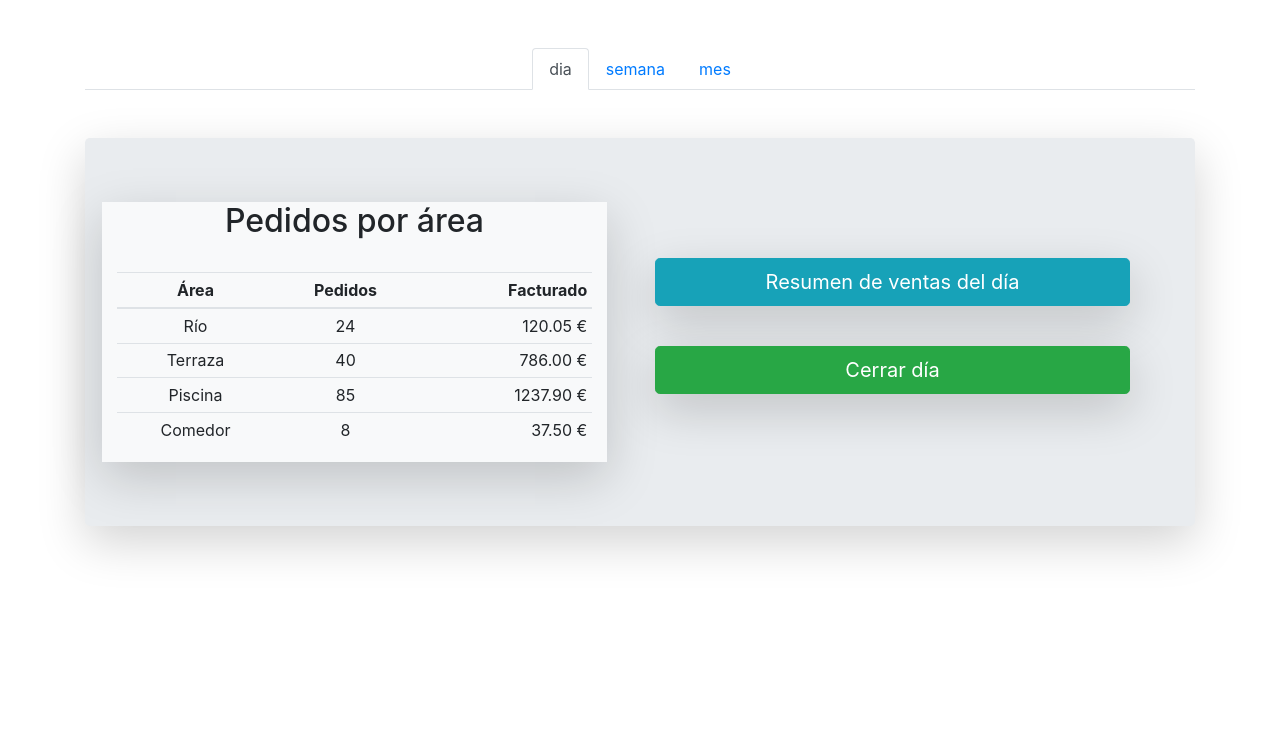
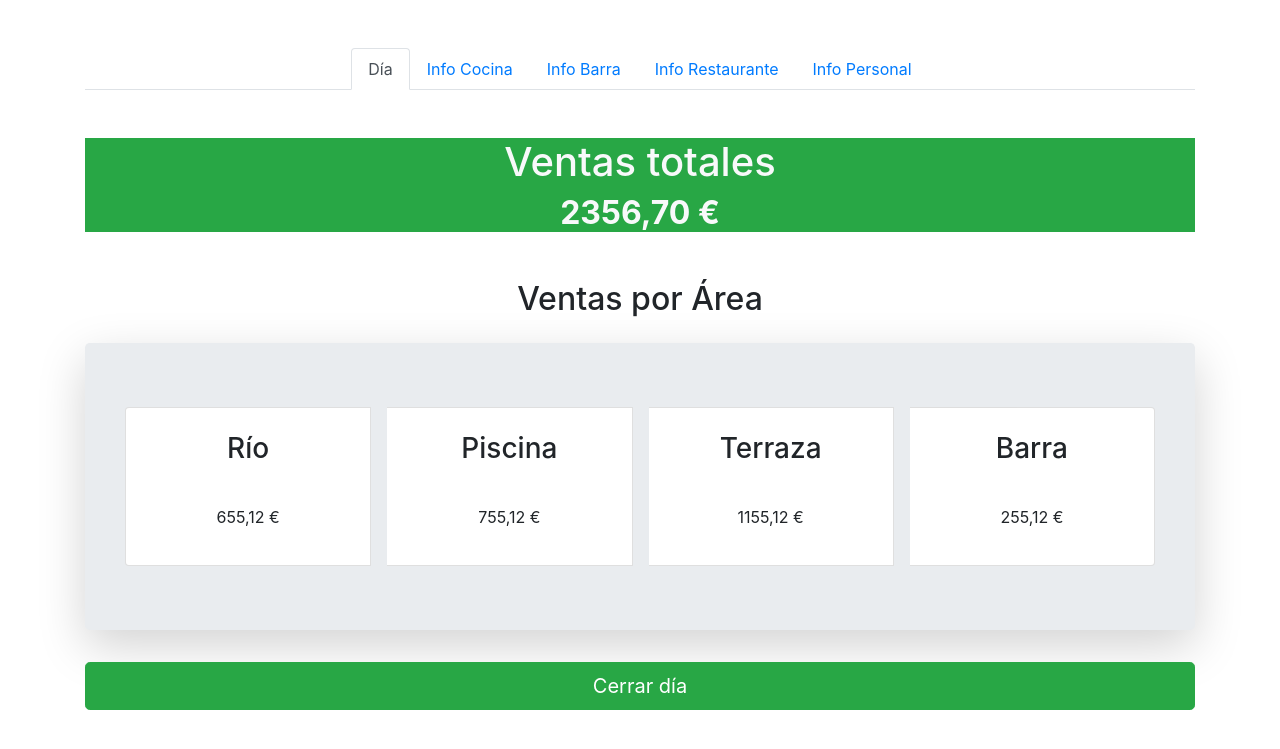
Before and after one commit to trevenk/si-part-1, a Symfony app: template templates/roles/admin/admin-dashboard.html.twig in a window 1280 px wide. Shown: the top 749 px of the page. Run offline with Twig, Linux system fonts and the light colour scheme; the template is opened without the code that fills it, so the values that code supplies are empty; some libraries are stand-ins or nearby versions.

Commit message:
Admin va a registrar usuario
Preparando el dashboard del Admin para poder registrar usuarios

```diff
--- a/src/Controller/AreaController.php
+++ b/src/Controller/AreaController.php
@@ -19,7 +19,7 @@ class AreaController extends AbstractController
 
         // construir e inicializar un area
         $area = new Area();
-        $area->setNombre('terraza');
+        $area->setNombre('piscina');
         $area->setMesas(10);
         $area->setDescripcion('Gran terraza con bellas vistas de Granada.');
 
--- a/templates/roles/admin/admin-dashboard.html.twig
+++ b/templates/roles/admin/admin-dashboard.html.twig
@@ -7,75 +7,133 @@
         <section class="mt-5">
             <nav class="mt-5">
                 <div class="nav nav-tabs justify-content-center mt-5" id="nav-tab" role="tablist">
-                    <a class="nav-item nav-link active" id="nav-dia-tab" data-toggle="tab" href="#nav-dia" role="tab" aria-controls="nav-dia">dia</a>
-                    <a class="nav-item nav-link" id="nav-semana-tab" data-toggle="tab" href="#nav-semana" role="tab" aria-controls="nav-semana">semana</a>
-                    <a class="nav-item nav-link" id="nav-mes-tab" data-toggle="tab" href="#nav-mes" role="tab" aria-controls="nav-mes">mes</a>
+                    <a class="nav-item nav-link active" id="nav-dia-tab" data-toggle="tab" href="#nav-dia" role="tab" aria-controls="nav-dia">D&iacute;a</a>
+                    <a class="nav-item nav-link" id="nav-cocina-tab" data-toggle="tab" href="#nav-cocina" role="tab" aria-controls="nav-cocina">Info Cocina</a>
+                    <a class="nav-item nav-link" id="nav-barra-tab" data-toggle="tab" href="#nav-barra" role="tab" aria-controls="nav-barra">Info Barra</a>
+                    <a class="nav-item nav-link" id="nav-restaurante-tab" data-toggle="tab" href="#nav-restaurante" role="tab" aria-controls="nav-restaurante">Info Restaurante</a>
+                    <a class="nav-item nav-link" id="nav-personal-tab" data-toggle="tab" href="#nav-personal" role="tab" aria-controls="nav-personal">Info Personal</a>
                 </div>
             </nav>
             <div class="tab-content mt-5" id="nav-tabContent">
                 <div class="tab-pane fade show active" id="nav-dia" role="tabpanel" aria-labelledby="nav-dia-tab">
-                     <section class="shadow-lg jumbotron">
-                         <div class="row">
-                             <div class="shadow-lg bg-light col">
-                                 <h2>Pedidos por &aacute;rea</h2>
-                                 <br>
-                                 <table class="table table-sm">
+                    <section>
+                        <div class="bg-success text-light">
+                            <h1 class="">Ventas totales</h1>
+                            <h2><b>2356,70 &euro;</b></h2>
+                        </div>
+                        <article>
+                            <div class="mt-5">
+                                <h2>Ventas por &Aacute;rea</h2>
+                                <div class="card-group mt-4 jumbotron shadow-lg">
+                                    <div class="card mx-2">
+                                        <div class="card-title mt-4"><h3>R&iacute;o</h3></div>
+                                        <div class="card-body">
+                                            <p>655,12 &euro;</p>
+                                        </div>
+                                    </div>
+                                    <div class="card mx-2">
+                                        <div class="card-title mt-4"><h3>Piscina</h3></div>
+                                        <div class="card-body">
+                                            <p>755,12 &euro;</p>
+                                        </div>
+                                    </div>
+                                    <div class="card mx-2">
+                                        <div class="card-title mt-4"><h3>Terraza</h3></div>
+                                        <div class="card-body">
+                                            <p>1155,12 &euro;</p>
+                                        </div>
+                                    </div>
+                                    <div class="card mx-2">
+                                        <div class="card-title mt-4"><h3>Barra</h3></div>
+                                        <div class="card-body">
+                                            <p>255,12 &euro;</p>
+                                        </div>
+                                    </div>
+                                </div>
+                            </div>
+                        </article>
+                        <article>
+                            <div>
+                                <a href="#" class="btn btn-success btn-lg btn-block">Cerrar d&iacute;a</a>
+                            </div>
+                        </article>
+                    </section>
+                </div>
+                <div class="tab-pane fade show" id="nav-cocina" role="tabpanel" aria-labelledby="nav-cocina-tab">
+                     <div class="card mt-2 shadow-lg">
+
+                     </div>
+                </div>
+                <div class="tab-pane fade show" id="nav-barra" role="tabpanel" aria-labelledby="nav-barra-tab">
+                     <div class="card mt-2 shadow-lg">
+
+                     </div>
+                </div>
+                <div class="tab-pane fade show" id="nav-restaurante" role="tabpanel" aria-labelledby="nav-restaurante-tab">
+                     <div class="card mt-2 shadow-lg">
+
+                     </div>
+                </div>
+                <div class="tab-pane fade show" id="nav-personal" role="tabpanel" aria-labelledby="nav-personal-tab">
+                    <section>
+                        <article>
+                            <div class="dropdown">
+                                <button class="btn btn-secondary btn-block dropdown-toggle" type="button" id="dropdownMenu2" data-toggle="dropdown" aria-haspopup="true" aria-expanded="false">
+                                    Registrar nuevo usuario
+                                </button>
+                                <div class="dropdown-menu">
+                                    <form class="px-4 py-3">
+                                        <div class="form-group">
+                                            <label for="exampleDropdownFormEmail1">Nombre de usuario</label>
+                                            <input type="text" class="form-control" id="exampleDropdownFormUser" placeholder="Nombre de usuario">
+                                        </div>
+                                        <div class="form-group">
+                                            <label for="exampleDropdownFormPassword1">Contrase&ntilde;a</label>
+                                            <input type="password" class="form-control" id="exampleDropdownFormPassword1" placeholder="Contrase&ntilde;a">
+                                        </div>
+                                        <button type="submit" class="btn btn-primary">Registrar</button>
+                                    </form>
+                                </div>
+                            </div>
+                        </article>
+                    </section>
+                     <article>
+                         <div class="jumbotron shadow">
+                             <h1>Trabajando hoy</h1>
+                             <table class="table table-striped">
                                  <thead>
                                  <tr>
+                                     <th scope="col">#</th>
+                                     <th scope="col">Usuario</th>
                                      <th scope="col">&Aacute;rea</th>
-                                         <th scope="col">Pedidos</th>
-                                         <th scope="col" class="text-right">Facturado</th>
                                  </tr>
                                  </thead>
                                  <tbody>
                                  <tr>
-                                         <td>R&iacute;o</td>
-                                         <td>24</td>
-                                         <td class="text-right">120.05 &euro;</td>
+                                     <th scope="row">1</th>
+                                     <td>Jose</td>
+                                     <td>Terraza</td>
                                  </tr>
                                  <tr>
+                                     <th scope="row">3</th>
+                                     <td>Mariano</td>
                                      <td>Terraza</td>
-                                         <td>40</td>
-                                         <td class="text-right">786.00 &euro;</td>
                                  </tr>
                                  <tr>
-                                         <td>Piscina</td>
-                                         <td>85</td>
-                                         <td class="text-right">1237.90 &euro;</td>
+                                     <th scope="row">4</th>
+                                     <td>Jorge</td>
+                                     <td>Cocina</td>
                                  </tr>
                                  <tr>
-                                         <td>Comedor</td>
-                                         <td>8</td>
-                                         <td class="text-right">37.50 &euro;</td>
+                                     <th scope="row">5</th>
+                                     <td>Erisbel</td>
+                                     <td>Cocina</td>
                                  </tr>
+
                                  </tbody>
                              </table>
                          </div>
-                             <div class="px-5 py-5 col">
-                                 <a href="" class="my-2 btn btn-info btn-lg btn-block shadow-lg">Resumen de ventas del d&iacute;a</a>
-                                 <br>
-                                 <a href="" class="my-2 btn btn-success btn-lg btn-block shadow-lg">Cerrar d&iacute;a</a>
-                             </div>
-                         </div>
-                     </section>
-                 </div>
-                <div class="tab-pane fade show" id="nav-semana" role="tabpanel" aria-labelledby="nav-semana-tab">
-                     <div class="card mt-2 shadow-lg">
-                         <div class="card-body">
-                             <h5 class="card-title">semana</h5>
-                             <h6 class="card-subtitle mb-2 text-muted">Estado: Vac&iacute;a</h6>
-                             <a href="" class="ml-3 btn btn-primary">A&ntilde;adir pedido</a>
-                         </div>
-                     </div>
-                 </div>
-                <div class="tab-pane fade show" id="nav-mes" role="tabpanel" aria-labelledby="nav-mes-tab">
-                     <div class="card mt-2 shadow-lg">
-                         <div class="card-body">
-                             <h5 class="card-title">mes</h5>
-                             <h6 class="card-subtitle mb-2 text-muted">Estado: Vac&iacute;a</h6>
-                             <a href="" class="ml-3 btn btn-primary">A&ntilde;adir pedido</a>
-                         </div>
-                     </div>
+                     </article>
                 </div>
 
             </div>
```
Lines whose indentation alone changed are shown as unchanged.
